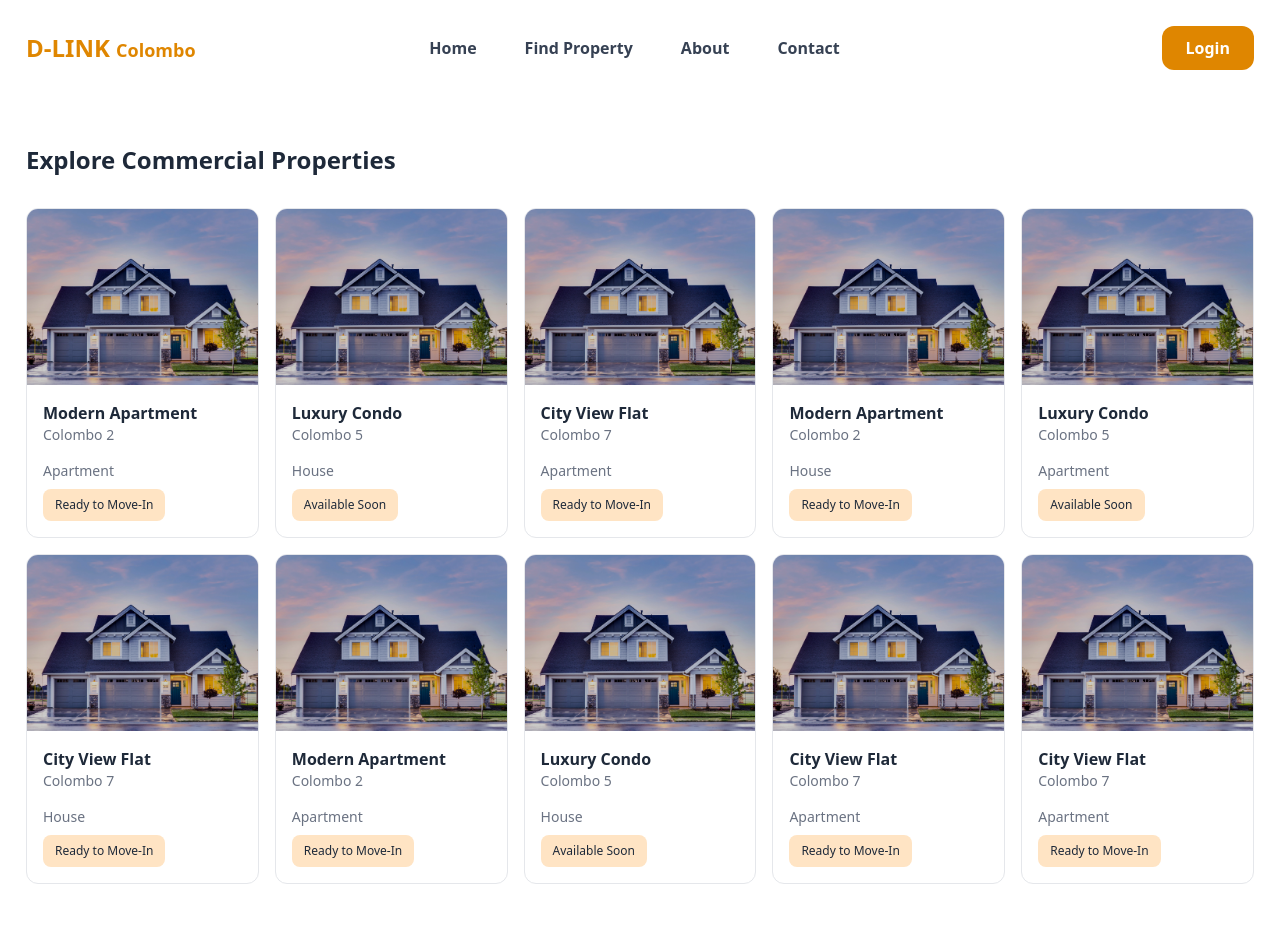
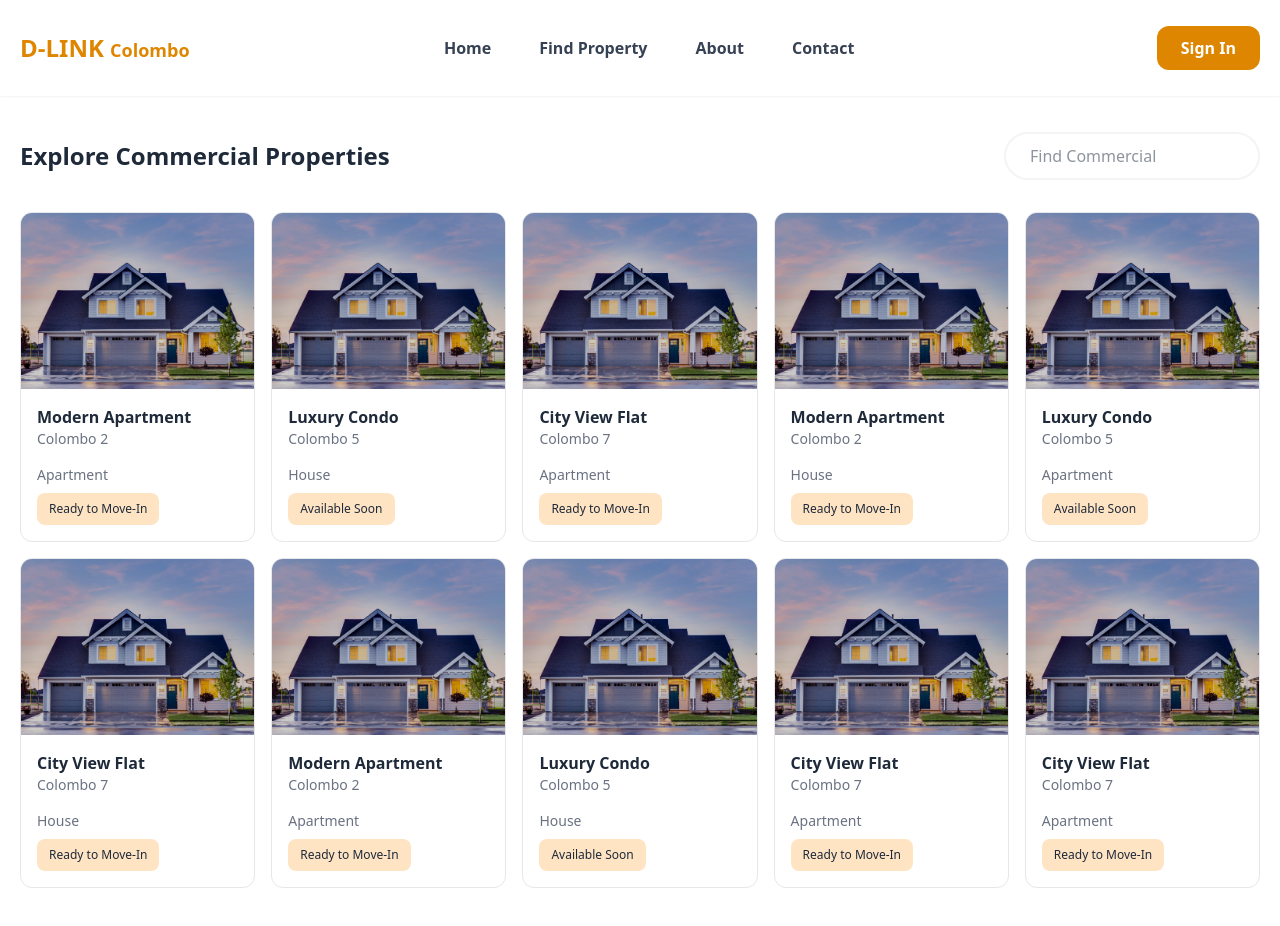
Before and after one commit to reshamsu/DLink-REACT, a React (Vite) app in the folder dlink-frontend/: page /property/commercial-properties in a window 1280 px wide. Shown: the top 926 px of the page. Built offline with nearby package versions, Linux system fonts and the light colour scheme.

Commit message:
Sectional Alignment Fix

```diff
--- a/dlink-frontend/src/components/Navbar.jsx
+++ b/dlink-frontend/src/components/Navbar.jsx
@@ -12,16 +12,24 @@ const Navbar = () => {
   const handleNav = () => setNav(!nav);
 
   return (
-    <div className="bg-white text-gray-700">
-      <div className="flex justify-between items-center h-24 max-w-[1260px] mx-auto px-4 font-semibold">
-        <h1 className="w-fit text-2xl font-bold text-[#df8600]">
-          D-LINK <span className="text-[18px]">Colombo</span>
-        </h1>
+    <div className="fixed top-0 left-0 w-full z-50 shadow-xs bg-white text-gray-700">
+      <div className="flex justify-between items-center h-24 max-w-[1240px] mx-auto font-semibold">
+        <Link
+          to="/"
+          className="flex items-center hover:text-[#df8600] cursor-pointer"
+        >
+          <h1 className="w-fit text-2xl font-bold text-[#df8600]">
+            D-LINK <span className="text-[18px]">Colombo</span>
+          </h1>
+        </Link>
 
         {/* Desktop Navigation */}
         <ul className="hidden md:flex hover: duration-500 transition">
           <li className="p-6">
-            <Link to="/" className="flex items-center hover:text-[#df8600] cursor-pointer">
+            <Link
+              to="/"
+              className="flex items-center hover:text-[#df8600] cursor-pointer"
+            >
               Home
             </Link>
           </li>
@@ -33,31 +41,46 @@ const Navbar = () => {
             <div className="absolute top-16 left-0 bg-white shadow-xl rounded-xl p-6 hidden group-hover:block z-40 min-w-[248px] border border-gray-100">
               <ul className="space-y-4 text-md font-medium text-gray-700">
                 <li>
-                  <Link to="/property/apartments" className="flex items-center gap-2 hover:text-[#df8600] cursor-pointer">
+                  <Link
+                    to="/property/apartments"
+                    className="flex items-center gap-2 hover:text-[#df8600] cursor-pointer"
+                  >
                     <MdApartment size={24} />
                     Apartments
                   </Link>
                 </li>
                 <li>
-                  <Link to="/property/houses" className="flex items-center gap-2 hover:text-[#df8600] cursor-pointer">
+                  <Link
+                    to="/property/houses"
+                    className="flex items-center gap-2 hover:text-[#df8600] cursor-pointer"
+                  >
                     <BsFillHousesFill size={22} />
                     Houses
                   </Link>
                 </li>
                 <li>
-                  <Link to="/property/villas" className="flex items-center gap-2 hover:text-[#df8600] cursor-pointer">
+                  <Link
+                    to="/property/villas"
+                    className="flex items-center gap-2 hover:text-[#df8600] cursor-pointer"
+                  >
                     <PiHouseLineFill size={22} />
                     Villas
                   </Link>
                 </li>
                 <li>
-                  <Link to="/property/commercial-properties" className="flex items-center gap-2 hover:text-[#df8600] cursor-pointer">
+                  <Link
+                    to="/property/commercial-properties"
+                    className="flex items-center gap-2 hover:text-[#df8600] cursor-pointer"
+                  >
                     <FaBuilding size={22} />
                     Commercial Properties
                   </Link>
                 </li>
                 <li>
-                  <Link to="/property/lands-plots" className="flex items-center gap-2 hover:text-[#df8600] cursor-pointer">
+                  <Link
+                    to="/property/lands-plots"
+                    className="flex items-center gap-2 hover:text-[#df8600] cursor-pointer"
+                  >
                     <RiLandscapeFill size={22} />
                     Lands / Plots
                   </Link>
@@ -67,12 +90,18 @@ const Navbar = () => {
           </li>
 
           <li className="p-6">
-            <Link to="/about" className="flex items-center hover:text-[#df8600] cursor-pointer">
+            <Link
+              to="/about"
+              className="flex items-center hover:text-[#df8600] cursor-pointer"
+            >
               About
             </Link>
           </li>
           <li className="p-6">
-            <Link to="/contact" className="flex items-center hover:text-[#df8600] cursor-pointer">
+            <Link
+              to="/contact"
+              className="flex items-center hover:text-[#df8600] cursor-pointer"
+            >
               Contact
             </Link>
           </li>
@@ -82,14 +111,17 @@ const Navbar = () => {
         <div className="hidden md:block">
           <Link
             to="/login"
-            className="px-6 py-2.5 ml-22 rounded-xl flex items-center text-center text-white bg-[#df8600] hover:bg-[#df9800e8] cursor-pointer"
+            className="px-6 py-2.5 ml-12 rounded-xl flex items-center text-center text-white bg-[#df8600] hover:bg-[#df9800e8] cursor-pointer"
           >
-            Login
+            Sign In
           </Link>
         </div>
 
         {/* Mobile Menu Toggle */}
-        <div onClick={handleNav} className="block md:hidden relative z-50 cursor-pointer text-[#df8600]">
+        <div
+          onClick={handleNav}
+          className="block md:hidden relative z-50 cursor-pointer text-[#df8600]"
+        >
           {nav ? <AiOutlineClose size={26} /> : <AiOutlineMenu size={26} />}
         </div>
 
@@ -106,28 +138,47 @@ const Navbar = () => {
           </h1>
           <ul className="px-4 font-medium">
             <li className="p-4 border-b border-gray-100">
-              <Link to="/" className="cursor-pointer block">Home</Link>
+              <Link to="/" className="cursor-pointer block">
+                Home
+              </Link>
             </li>
             <li className="p-4 border-b border-gray-100">
-              <Link to="/property/apartments" className="cursor-pointer block">Apartments</Link>
+              <Link to="/property/apartments" className="cursor-pointer block">
+                Apartments
+              </Link>
             </li>
             <li className="p-4 border-b border-gray-100">
-              <Link to="/property/houses" className="cursor-pointer block">Houses</Link>
+              <Link to="/property/houses" className="cursor-pointer block">
+                Houses
+              </Link>
             </li>
             <li className="p-4 border-b border-gray-100">
-              <Link to="/property/villas" className="cursor-pointer block">Villas</Link>
+              <Link to="/property/villas" className="cursor-pointer block">
+                Villas
+              </Link>
             </li>
             <li className="p-4 border-b border-gray-100">
-              <Link to="/property/commercial-properties" className="cursor-pointer block">Commercial Properties</Link>
+              <Link
+                to="/property/commercial-properties"
+                className="cursor-pointer block"
+              >
+                Commercial Properties
+              </Link>
             </li>
             <li className="p-4 border-b border-gray-100">
-              <Link to="/property/lands-plots" className="cursor-pointer block">Lands / Plots</Link>
+              <Link to="/property/lands-plots" className="cursor-pointer block">
+                Lands / Plots
+              </Link>
             </li>
             <li className="p-4 border-b border-gray-100">
-              <Link to="/about" className="cursor-pointer block">About</Link>
+              <Link to="/about" className="cursor-pointer block">
+                About
+              </Link>
             </li>
             <li className="p-4">
-              <Link to="/contact" className="cursor-pointer block">Contact</Link>
+              <Link to="/contact" className="cursor-pointer block">
+                Contact
+              </Link>
             </li>
             <li className="p-4">
               <Link
--- a/dlink-frontend/src/components/homepage/Analytics.jsx
+++ b/dlink-frontend/src/components/homepage/Analytics.jsx
@@ -25,7 +25,7 @@ const Analytics = () => {
         <div className="mb-8 px-2">
           <p className="text-[#df8600] font-semibold mb-2">SERVICE</p>
           <h1 className="text-2xl md:text-3xl font-semibold mb-2">What we do</h1>
-          <p className="font-semibold text-gray-500">
+          <p className="text-sm md:text-md font-semibold text-gray-500">
             Full-Service Agents, Modern Technology
           </p>
         </div>
--- a/dlink-frontend/src/components/homepage/Hero.jsx
+++ b/dlink-frontend/src/components/homepage/Hero.jsx
@@ -4,7 +4,7 @@ import { ReactTyped } from "react-typed";
 
 const Hero = () => {
   return (
-    <div className="bg-white">
+    <div className="bg-white pt-24">
       <div className="relative max-w-[1240px] mx-auto md:h-[70vh] h-[50vh] rounded-b-none md:rounded-3xl overflow-hidden">
         {/* Background Image */}
         <img src={Banner} alt="Hero" className="w-full h-full object-cover" />
--- a/dlink-frontend/src/components/homepage/Listings.jsx
+++ b/dlink-frontend/src/components/homepage/Listings.jsx
@@ -87,10 +87,10 @@ const listingsData = [
 const Listings = () => {
   return (
     <>
-      <div className="max-w-[1260px] mx-auto px-6 md:px-4 py-12 text-gray-800">
+      <div className="max-w-[1240px] mx-auto px-6 md:px-0 py-12 text-gray-800">
         <div className="mb-8 flex flex-col md:flex-row justify-between items-center">
           <h1 className="text-2xl font-semibold mb-4 md:mb-0">Featured Listings</h1>
-          <input type="text" placeholder="Find Listing" className="border-2 border-gray-100 px-6 py-2.5 md:w-3xs w-full rounded-full"/>
+          <input type="text" placeholder="Find Listing" className="border-2 border-gray-100 focus:outline-none focus:ring-2 focus:ring-[#df8600] px-6 py-2.5 md:w-3xs w-full rounded-full"/>
         </div>
 
         <div className="grid grid-cols-1 sm:grid-cols-2 md:grid-cols-3 lg:grid-cols-4 xl:grid-cols-5 gap-4">
--- a/dlink-frontend/src/components/properties/commercial/Listings.jsx
+++ b/dlink-frontend/src/components/properties/commercial/Listings.jsx
@@ -86,8 +86,17 @@ const listingsData = [
 
 const Listings = () => {
   return (
-    <div className="max-w-[1260px] mx-auto px-6 md:px-4 py-12 text-gray-800">
-      <h1 className="text-2xl font-semibold mb-8">Explore Commercial Properties</h1>
+    <div className="max-w-[1240px] mx-auto px-6 pt-33 md:px-0 py-12 text-gray-800">
+      <div className="mb-8 flex flex-col md:flex-row justify-between items-center">
+        <h1 className="text-2xl font-semibold mb-4 md:mb-0">
+          Explore Commercial Properties
+        </h1>
+        <input
+          type="text"
+          placeholder="Find Commercial"
+          className="border-2 border-gray-100 focus:outline-none focus:ring-2 focus:ring-[#df8600] px-6 py-2.5 md:w-3xs w-full rounded-full"
+        />
+      </div>
       <div className="grid grid-cols-1 sm:grid-cols-2 md:grid-cols-3 lg:grid-cols-4 xl:grid-cols-5 gap-4">
         {listingsData.map((listing) => (
           <div
```
Also changed, not shown: dlink-frontend/src/components/properties/apartments/Listings.jsx (+11 -2 lines), dlink-frontend/src/components/properties/houses/Listings.jsx (+9 -2 lines), dlink-frontend/src/components/properties/lands/Listings.jsx (+9 -2 lines), dlink-frontend/src/components/properties/villas/Listings.jsx (+9 -2 lines).
